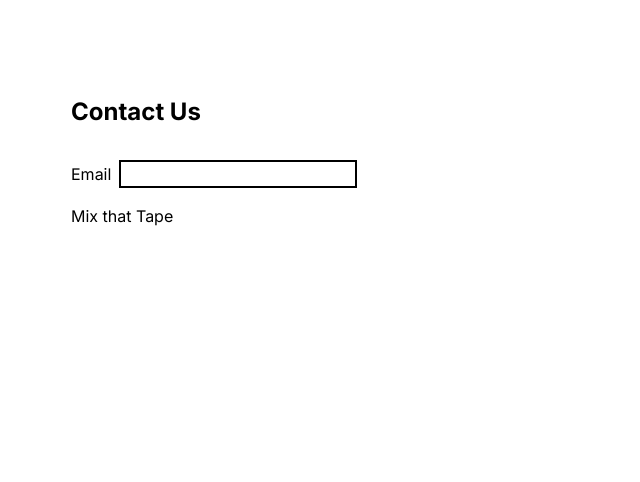
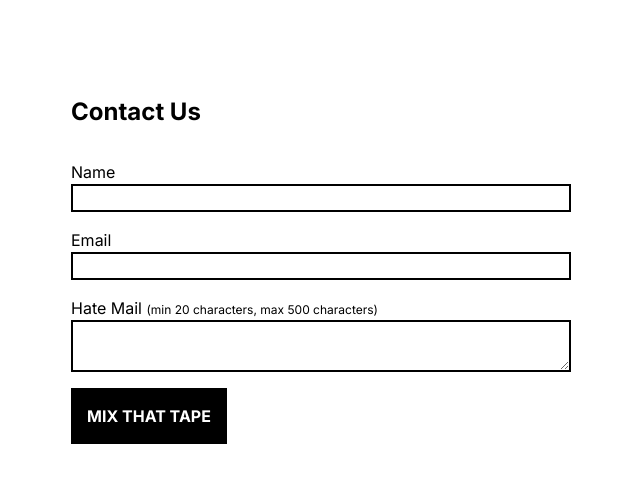
Before and after one commit to CodingZeal/nextjs-server-action-validation, a Next.js app: page /contact in a window 1280 px wide. Shown: the top 482 px of the page, without its empty margins (25-665 px from the left). Built offline with nearby package versions, Linux system fonts and the light colour scheme.

Commit message:
Integrate Zod for form validation.

```diff
--- /dev/null
+++ b/app/contact/form.tsx
@@ -0,0 +1,37 @@
+'use client'
+
+import { useFormState } from 'react-dom'
+
+type Props = {
+  action: (_prevState: any, params: FormData) => {},
+  config: {
+    message: {
+      min: number,
+      max: number
+    }
+  },
+}
+export default function Form({ action, config}: Props) {
+  const [ state, formAction ] = useFormState(action, {})
+
+  console.log(state)
+  return (
+    <>
+      <form className='flex flex-col items-start gap-4 w-[500px]' action={formAction}>
+        <label htmlFor='name' className='flex flex-col w-full'>
+          <span className='mr-2'>Name</span>
+          <input id='name' type='text' name='name' className='border-black border-2' />
+        </label>
+        <label htmlFor='email' className='flex flex-col w-full'>
+          <span className='mr-2'>Email</span>
+          <input id='email' type='text' name='email' className='border-black border-2' />
+        </label>
+        <label htmlFor='message' className='flex flex-col w-full'>
+          <span className='mr-2'>Hate Mail <span className='text-xs'>(min {config.message.min} characters, max {config.message.max} characters)</span></span>
+          <textarea id='message' name='message' className='border-black border-2' />
+        </label>
+        <button className='bg-black text-white p-4 uppercase font-bold'>Mix that Tape</button>
+      </form>
+    </>
+  )
+}
--- a/app/contact/page.tsx
+++ b/app/contact/page.tsx
@@ -1,15 +1,13 @@
-import contactAction from "./server-action"
-export default function Contact() {
+import contactAction, { getConfig } from './server-action'
+import Form from './form'
+
+export default async function Contact() {
+  const config = await getConfig()
+
   return (
     <>
       <h1 className='text-2xl font-bold mb-8'>Contact Us</h1>
-      <form className='flex flex-col items-start gap-4' action={contactAction}>
-        <label htmlFor='email'>
-          <span className='mr-2'>Email</span>
-          <input id='email' type='text' name='email' className='border-black border-2' />
-        </label>
-        <button>Mix that Tape</button>
-      </form>
+      <Form config={config} action={contactAction}></Form>
     </>
   )
 }
--- a/app/contact/server-action.ts
+++ b/app/contact/server-action.ts
@@ -1,9 +1,39 @@
 'use server'
 
 import { redirect } from 'next/navigation'
+import { z } from 'zod'
 
+const MIN = 20
+const MAX = 500
 
-export default async function contactAction(data: FormData) {
-  await console.log(data.get('email'))
-  redirect('/')
+const schema = z.object({
+  name: z.string().min(1, 'Name cannot be blank.'),
+  email: z.string().email().min(1, 'Email cannot be blank.'),
+  message: z.string().max(MAX).min(MIN)
+})
+
+export default async function contactAction(_prevState: any, params: FormData) {
+  const validation = await schema.safeParse({
+    name: params.get('name'),
+    email: params.get('email'),
+    message: params.get('message')
+  })
+
+  if (validation.success) {
+    console.log(validation.data)
+    redirect('/')
+  } else {
+    return {
+      errors: validation.error.issues
+    }
+  }
 }
+
+export const getConfig = async() => {
+  return {
+    message: {
+      min: MIN,
+      max: MAX
+    }
+  }
+}
```
Also changed, not shown: package.json (+5 -4 lines), 1 other file (tests, documents, lock files or other folders).
